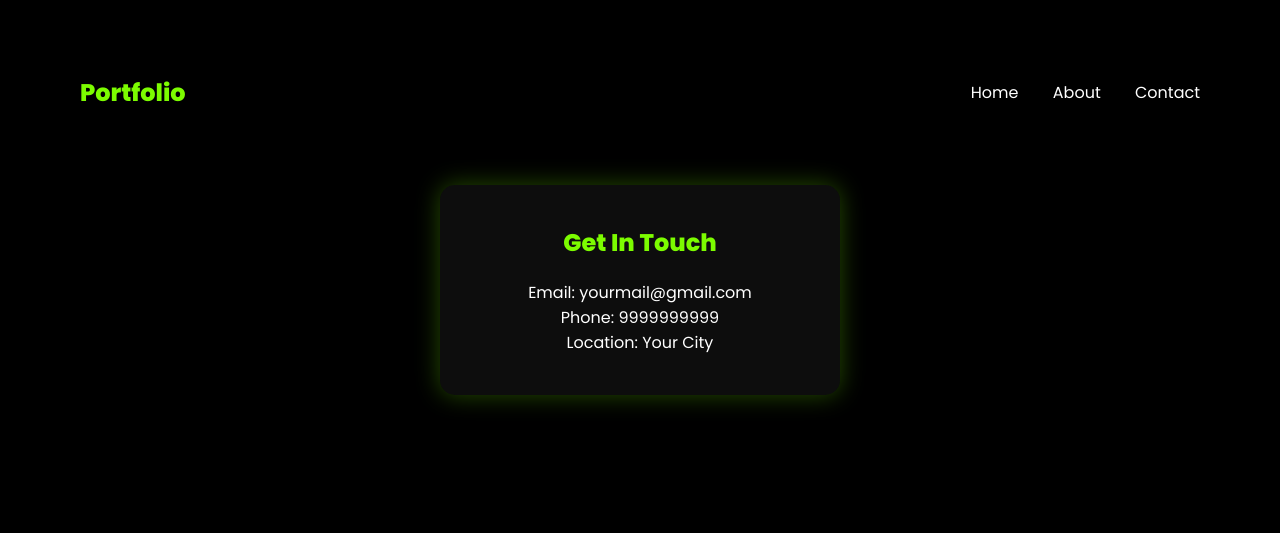
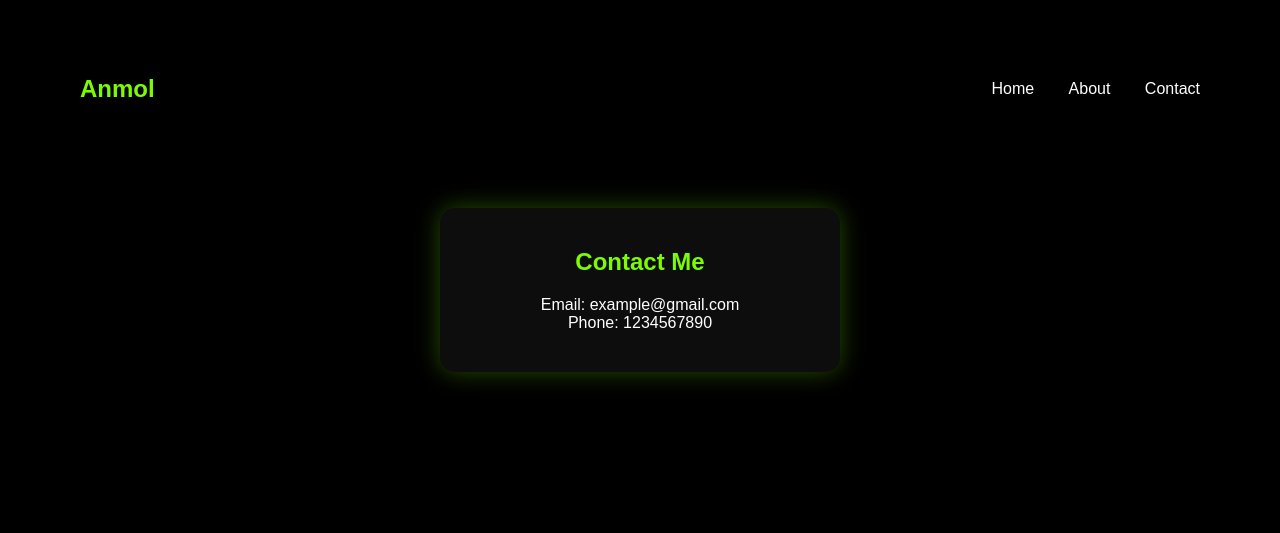
Before and after one commit to anmoldabas001/portfolio, a plain HTML site: page contact.html in a window 1280 px wide. Drawn offline with Linux system fonts and the light colour scheme.

Commit message:
Update contact.html

```diff
--- a/contact.html
+++ b/contact.html
@@ -1,16 +1,14 @@
 <!DOCTYPE html>
-<html lang="en">
+<html>
 <head>
-<meta charset="UTF-8">
-<title>Contact | Anmol</title>
-<link href="https://fonts.googleapis.com/css2?family=Poppins:wght@300;400;600;800&display=swap" rel="stylesheet">
+<title>Contact</title>
 <link rel="stylesheet" href="style.css">
 </head>
 
 <body>
 
 <header class="navbar">
-<div class="logo">Portfolio</div>
+<h2 class="logo">Anmol</h2>
 <nav>
 <a href="index.html">Home</a>
 <a href="about.html">About</a>
@@ -18,20 +16,28 @@
 </nav>
 </header>
 
-<section class="inner-hero">
-<h1>Contact Me</h1>
-</section>
-
-<section class="contact-section">
+<section class="contact-section hidden">
 
 <div class="contact-card">
-<h2>Get In Touch</h2>
-<p>Email: yourmail@gmail.com</p>
-<p>Phone: 9999999999</p>
-<p>Location: Your City</p>
+<h2>Contact Me</h2>
+<p>Email: example@gmail.com</p>
+<p>Phone: 1234567890</p>
 </div>
 
 </section>
 
+<script>
+const observer = new IntersectionObserver((entries)=>{
+entries.forEach((entry)=>{
+if(entry.isIntersecting){
+entry.target.classList.add("show");
+}
+});
+});
+
+const hiddenElements = document.querySelectorAll(".hidden");
+hiddenElements.forEach((el)=>observer.observe(el));
+</script>
+
 </body>
 </html>
```
